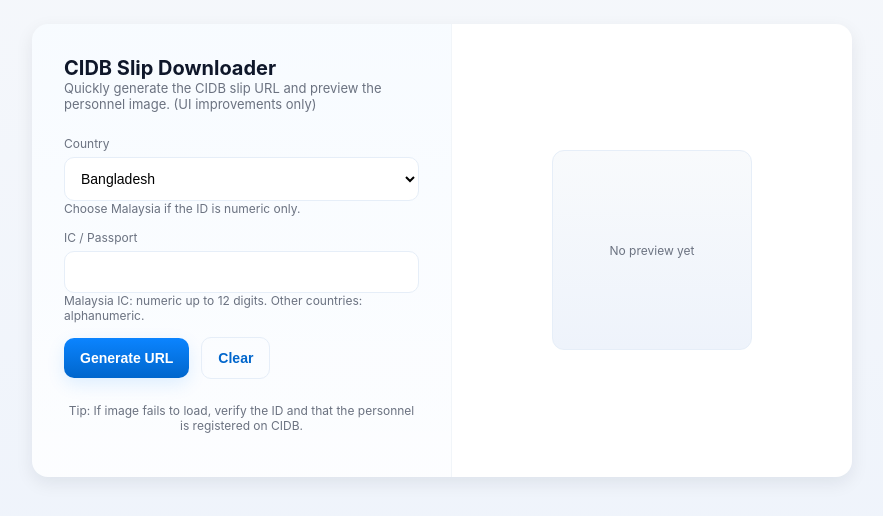
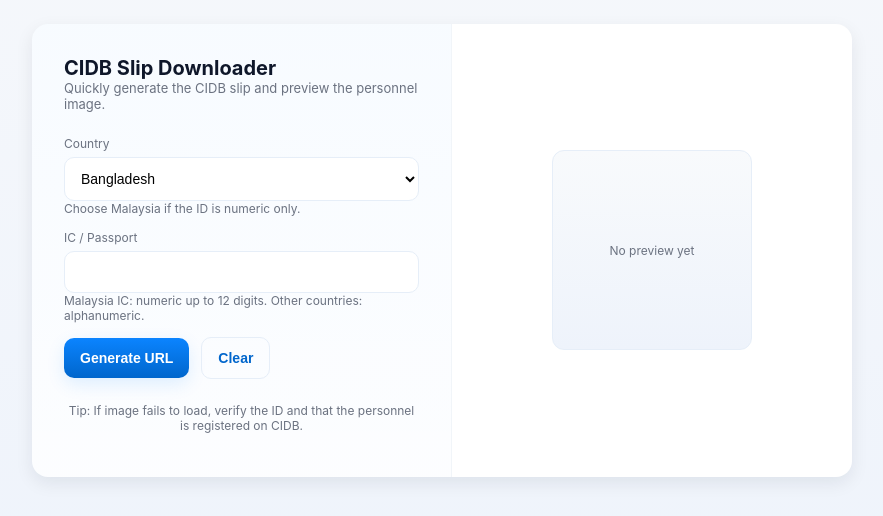
Before and after one commit to EpailXi/CIDBSlipDownload, a plain HTML site: page index.html in a window 1280 px wide. Shown: the part 150-666 px from the top of the page, without its empty margins (198-1081 px from the left). Drawn offline with Linux system fonts and the light colour scheme.

Commit message:
Update index.html

```diff
--- a/index.html
+++ b/index.html
@@ -115,7 +115,7 @@
       <div class="panel">
         <div>
           <h1>CIDB Slip Downloader</h1>
-          <p class="lead">Quickly generate the CIDB slip URL and preview the personnel image. (UI improvements only)</p>
+          <p class="lead">Quickly generate the CIDB slip and preview the personnel image.</p>
         </div>
 
         <form id="urlForm">
```
